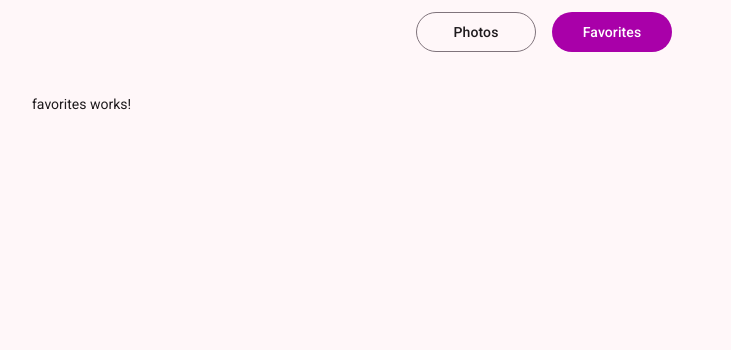
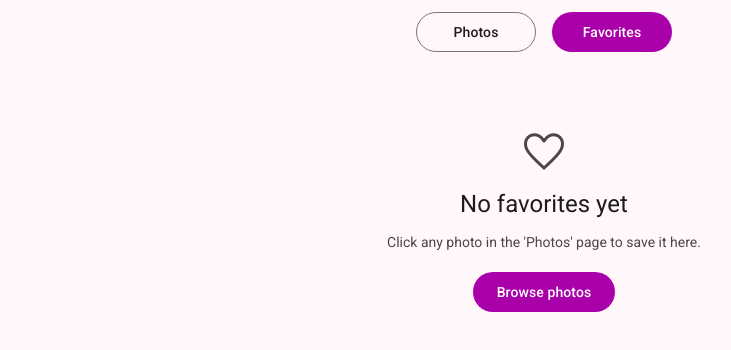
Before and after one commit to Goumalicious/Assignment-Photo-Library, an Angular app: page /favorites in a window 1280 px wide. Shown: the top 350 px of the page, without its empty margins (96-827 px from the left). Built offline with nearby package versions, Linux system fonts and the light colour scheme.

Commit message:
favorites and single photo page implementation

```diff
--- a/src/app/pages/favorites/favorites.component.html
+++ b/src/app/pages/favorites/favorites.component.html
@@ -1 +1,10 @@
-<p>favorites works!</p>
+@if (favorites().length > 0) {
+  <app-photo-grid [photos]="favorites()" (photoSelected)="openPhoto($event)" />
+} @else {
+  <section class="empty">
+    <mat-icon class="empty-icon">favorite</mat-icon>
+    <h1>No favorites yet</h1>
+    <p>Click any photo in the 'Photos' page to save it here.</p>
+    <a matButton="filled" routerLink="/">Browse photos</a>
+  </section>
+}
--- a/src/app/pages/favorites/favorites.component.scss
+++ b/src/app/pages/favorites/favorites.component.scss
@@ -0,0 +1,25 @@
+.empty {
+  display: flex;
+  flex-direction: column;
+  align-items: center;
+  gap: 12px;
+  padding-block: 48px;
+  text-align: center;
+  color: var(--mat-sys-on-surface-variant);
+
+  h1 {
+    margin: 0;
+    font: var(--mat-sys-headline-small);
+    color: var(--mat-sys-on-surface);
+  }
+
+  p {
+    margin: 0 0 8px;
+  }
+}
+
+.empty-icon {
+  width: 48px;
+  height: 48px;
+  font-size: 48px;
+}
--- a/src/app/pages/favorites/favorites.component.ts
+++ b/src/app/pages/favorites/favorites.component.ts
@@ -1,10 +1,23 @@
-import { ChangeDetectionStrategy, Component } from '@angular/core';
+import { ChangeDetectionStrategy, Component, inject } from '@angular/core';
+import { Router, RouterLink } from '@angular/router';
+import { Photo } from '../../core/models/photo';
+import { FavoritesService } from '../../core/services/favorites.service';
+import { MatButton } from '@angular/material/button';
+import { MatIcon } from '@angular/material/icon';
+import { PhotoGridComponent } from '../../shared/components/photo-grid/photo-grid.component';
 
 @Component({
-  imports: [],
+  imports: [PhotoGridComponent, MatButton, MatIcon, RouterLink],
   selector: 'app-favorites',
   styleUrl: './favorites.component.scss',
   templateUrl: './favorites.component.html',
   changeDetection: ChangeDetectionStrategy.OnPush,
 })
-export class FavoritesComponent {}
+export class FavoritesComponent {
+  protected readonly favorites = inject(FavoritesService).favorites;
+  private readonly router = inject(Router);
+
+  protected openPhoto(photo: Photo): void {
+    this.router.navigate(['/photos', photo.id]);
+  }
+}
--- a/src/app/pages/photo-detail/photo-detail.component.html
+++ b/src/app/pages/photo-detail/photo-detail.component.html
@@ -1 +1,13 @@
-<p>Photo {{ id() }}</p>
+@if (photo(); as photo) {
+  <section class="detail">
+    <app-photo-card class="photo" [photo]="photo" size="full" />
+    <button matButton="filled" type="button" (click)="remove(photo)">Remove from favorites</button>
+  </section>
+} @else {
+  <section class="not-found">
+    <mat-icon class="not-found-icon">hide_image</mat-icon>
+    <h1>Photo not found</h1>
+    <p>This photo is not in your favorites. It may have been removed.</p>
+    <a matButton="filled" routerLink="/favorites">Back to favorites</a>
+  </section>
+}
--- a/src/app/pages/photo-detail/photo-detail.component.scss
+++ b/src/app/pages/photo-detail/photo-detail.component.scss
@@ -0,0 +1,37 @@
+.detail {
+  display: flex;
+  flex-direction: column;
+  align-items: center;
+  gap: 24px;
+}
+
+// As big as possible, but small enough that the button below stays on screen.
+.photo {
+  width: min(100%, calc(100dvh - 200px));
+}
+
+.not-found {
+  display: flex;
+  flex-direction: column;
+  align-items: center;
+  gap: 12px;
+  padding-block: 48px;
+  text-align: center;
+  color: var(--mat-sys-on-surface-variant);
+
+  h1 {
+    margin: 0;
+    font: var(--mat-sys-headline-small);
+    color: var(--mat-sys-on-surface);
+  }
+
+  p {
+    margin: 0 0 8px;
+  }
+}
+
+.not-found-icon {
+  width: 48px;
+  height: 48px;
+  font-size: 48px;
+}
--- a/src/app/pages/photo-detail/photo-detail.component.ts
+++ b/src/app/pages/photo-detail/photo-detail.component.ts
@@ -1,7 +1,15 @@
-import { ChangeDetectionStrategy, Component, input } from '@angular/core';
+import { BreakpointObserver, Breakpoints } from '@angular/cdk/layout';
+import { ChangeDetectionStrategy, Component, computed, inject, input } from '@angular/core';
+import { MatSnackBar } from '@angular/material/snack-bar';
+import { Router, RouterLink } from '@angular/router';
+import { FavoritesService } from '../../core/services/favorites.service';
+import { Photo } from '../../core/models/photo';
+import { MatButton } from '@angular/material/button';
+import { MatIcon } from '@angular/material/icon';
+import { PhotoCardComponent } from '../../shared/components/photo-card/photo-card.component';
 
 @Component({
-  imports: [],
+  imports: [PhotoCardComponent, MatButton, MatIcon, RouterLink],
   selector: 'app-photo-detail',
   styleUrl: './photo-detail.component.scss',
   templateUrl: './photo-detail.component.html',
@@ -9,4 +17,25 @@ import { ChangeDetectionStrategy, Component, input } from '@angular/core';
 })
 export class PhotoDetailComponent {
   readonly id = input.required<string>();
+
+  private readonly favorites = inject(FavoritesService);
+  private readonly router = inject(Router);
+  private readonly snackBar = inject(MatSnackBar);
+  private readonly breakpoints = inject(BreakpointObserver);
+
+  protected readonly photo = computed(() => this.favorites.getById(this.id()));
+
+  protected remove(photo: Photo): void {
+    this.favorites.remove(photo.id);
+
+    this.router.navigate(['/favorites'], { replaceUrl: true }); // So the back button doesn't go back to the removed photo
+
+    const isMobile = this.breakpoints.isMatched(Breakpoints.Handset);
+    const snackBarRef = this.snackBar.open('Removed from favorites', 'Undo', {
+      duration: 4000,
+      horizontalPosition: 'end',
+      verticalPosition: isMobile ? 'bottom' : 'top',
+    });
+    snackBarRef.onAction().subscribe(() => this.favorites.add(photo));
+  }
 }
--- a/src/app/shared/components/photo-card/photo-card.component.html
+++ b/src/app/shared/components/photo-card/photo-card.component.html
@@ -6,7 +6,7 @@
     </div>
   } @else {
     <img
-      [src]="photo().thumbnailUrl"
+      [src]="src()"
       alt="Photo {{ photo().id }}"
       loading="lazy"
       decoding="async"
--- a/src/app/shared/components/photo-card/photo-card.component.ts
+++ b/src/app/shared/components/photo-card/photo-card.component.ts
@@ -1,4 +1,4 @@
-import { ChangeDetectionStrategy, Component, input, signal } from '@angular/core';
+import { ChangeDetectionStrategy, Component, computed, input, signal } from '@angular/core';
 import { MatIcon } from '@angular/material/icon';
 import { Photo } from '../../../core/models/photo';
 
@@ -14,6 +14,11 @@ type ImageStatus = 'loading' | 'loaded' | 'error';
 export class PhotoCardComponent {
   readonly photo = input.required<Photo>();
   readonly favorite = input(false);
+  readonly size = input<'thumbnail' | 'full'>('thumbnail');
+
+  protected readonly src = computed(() =>
+    this.size() === 'full' ? this.photo().fullUrl : this.photo().thumbnailUrl
+  );
 
   protected readonly status = signal<ImageStatus>('loading');
 }
```
